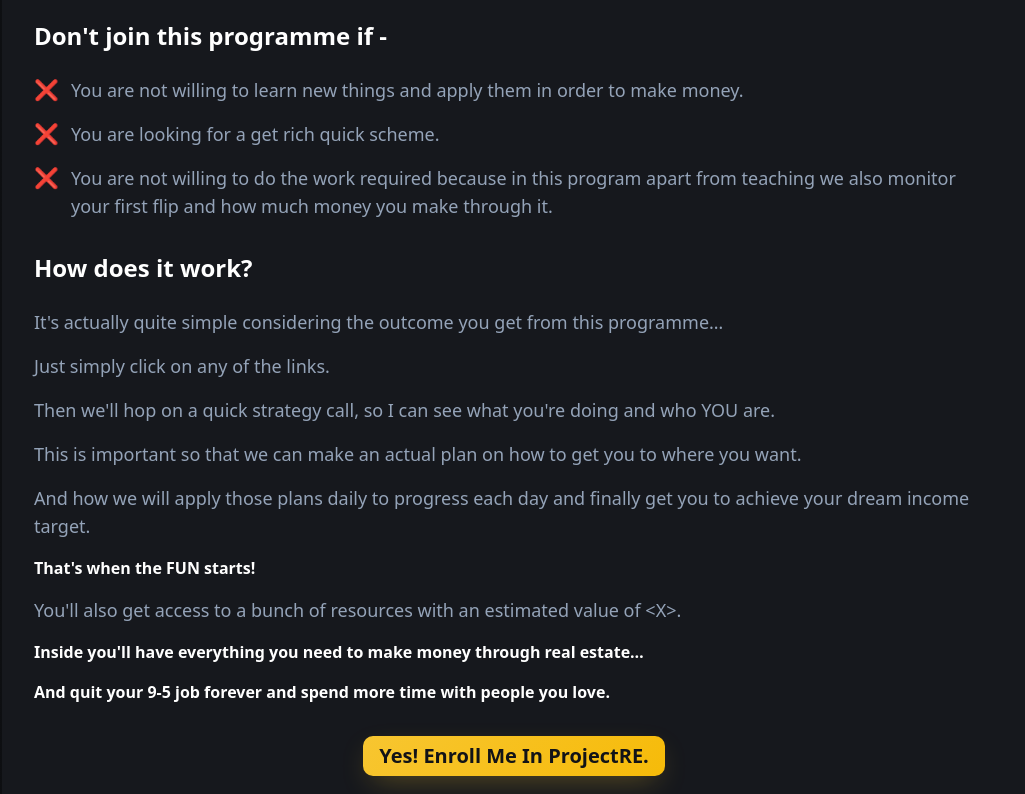
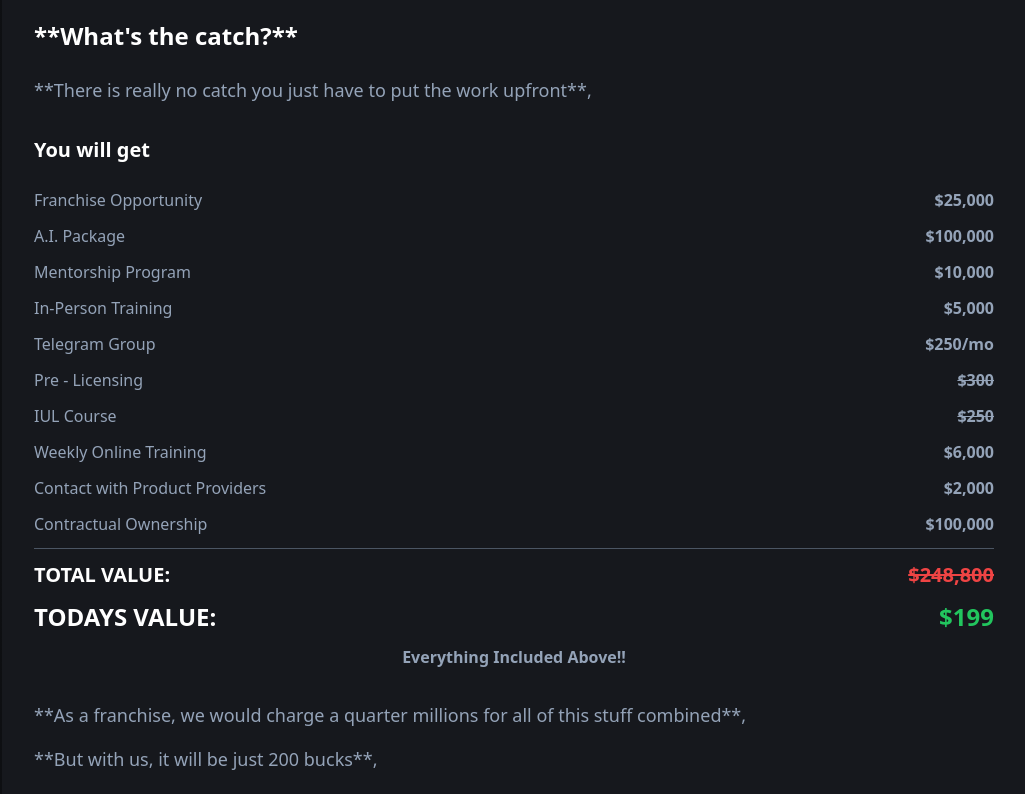
Before and after one commit to AnantGH/sales-page-clone-studio, a React (Vite) app: page / in a window 1280 px wide. Shown: the part 6800-7594 px from the top of the page, without its empty margins (126-1151 px from the left). Built offline with nearby package versions, Linux system fonts and the light colour scheme.

Commit message:
Update QualificationSection with pricing and final CTA
cgen-4495c1da6a4b44688f6cd5356c631818

```diff
--- a/src/components/QualificationSection.tsx
+++ b/src/components/QualificationSection.tsx
@@ -4,75 +4,117 @@ const QualificationSection = () => {
   return (
     <div className="px-4 md:px-8 lg:px-16 py-12 text-white">
       <div className="bg-card rounded-lg p-8">
-        <h2 className="text-2xl font-bold text-white mb-6">Don't join this programme if -</h2>
-
-        <div className="space-y-4 mb-8">
-          <div className="flex items-start gap-3">
-            <span className="text-red-500 text-xl font-bold">❌</span>
-            <p className="text-muted-foreground text-lg">You are not willing to learn new things and apply them in order to make money.</p>
-          </div>
-
-          <div className="flex items-start gap-3">
-            <span className="text-red-500 text-xl font-bold">❌</span>
-            <p className="text-muted-foreground text-lg">You are looking for a get rich quick scheme.</p>
-          </div>
-
-          <div className="flex items-start gap-3">
-            <span className="text-red-500 text-xl font-bold">❌</span>
-            <p className="text-muted-foreground text-lg">You are not willing to do the work required because in this program apart from teaching we also monitor your first flip and how much money you make through it.</p>
-          </div>
-        </div>
-
-        <h2 className="text-2xl font-bold text-white mb-6">How does it work?</h2>
+        <h2 className="text-2xl font-bold text-white mb-6">**What's the catch?**</h2>
 
         <div className="space-y-4 mb-8">
           <p className="text-muted-foreground text-lg">
-            It's actually quite simple considering the outcome you get from this programme…
+            **There is really no catch you just have to put the work upfront**,
+          </p>
+        </div>
+
+        <h3 className="text-xl font-bold text-white mb-6">You will get</h3>
+
+        <div className="space-y-3 mb-8 text-muted-foreground">
+          <div className="flex justify-between">
+            <span>Franchise Opportunity</span>
+            <span className="font-bold">$25,000</span>
+          </div>
+          <div className="flex justify-between">
+            <span>A.I. Package</span>
+            <span className="font-bold">$100,000</span>
+          </div>
+          <div className="flex justify-between">
+            <span>Mentorship Program</span>
+            <span className="font-bold">$10,000</span>
+          </div>
+          <div className="flex justify-between">
+            <span>In-Person Training</span>
+            <span className="font-bold">$5,000</span>
+          </div>
+          <div className="flex justify-between">
+            <span>Telegram Group</span>
+            <span className="font-bold">$250/mo</span>
+          </div>
+          <div className="flex justify-between">
+            <span>Pre - Licensing</span>
+            <span className="font-bold line-through">$300</span>
+          </div>
+          <div className="flex justify-between">
+            <span>IUL Course</span>
+            <span className="font-bold line-through">$250</span>
+          </div>
+          <div className="flex justify-between">
+            <span>Weekly Online Training</span>
+            <span className="font-bold">$6,000</span>
+          </div>
+          <div className="flex justify-between">
+            <span>Contact with Product Providers</span>
+            <span className="font-bold">$2,000</span>
+          </div>
+          <div className="flex justify-between">
+            <span>Contractual Ownership</span>
+            <span className="font-bold">$100,000</span>
+          </div>
+
+          <hr className="border-gray-600 my-4" />
+
+          <div className="flex justify-between text-xl">
+            <span className="font-bold text-white">TOTAL VALUE:</span>
+            <span className="font-bold text-red-500 line-through">$248,800</span>
+          </div>
+          <div className="flex justify-between text-2xl">
+            <span className="font-bold text-white">TODAYS VALUE:</span>
+            <span className="font-bold text-green-500">$199</span>
+          </div>
+          <p className="text-center font-bold">Everything Included Above!!</p>
+        </div>
+
+        <div className="space-y-4 mb-8">
+          <p className="text-muted-foreground text-lg">
+            **As a franchise, we would charge a quarter millions for all of this stuff combined**,
           </p>
 
           <p className="text-muted-foreground text-lg">
-            Just simply click on any of the links.
+            **But with us, it will be just 200 bucks**,
           </p>
 
           <p className="text-muted-foreground text-lg">
-            Then we'll hop on a quick strategy call, so I can see what you're doing and who YOU are.
+            **Along with the registration of your brokerages and licensing material**.
           </p>
 
           <p className="text-muted-foreground text-lg">
-            This is important so that we can make an actual plan on how to get you to where you want.
+            **You literally don't have to do anything apart from just clicking the link below**.
           </p>
 
           <p className="text-muted-foreground text-lg">
-            And how we will apply those plans daily to progress each day and finally get you to achieve your dream income target.
-          </p>
-
-          <p className="font-bold text-white">
-            That's when the FUN starts!
+            **There we will set a time for you and me to chat face-to-face**,
           </p>
 
           <p className="text-muted-foreground text-lg">
-            You'll also get access to a bunch of resources with an estimated value of &lt;X&gt;.
-          </p>
-
-          <p className="font-bold text-white">
-            Inside you'll have everything you need to make money through real estate…
-          </p>
-
-          <p className="font-bold text-white">
-            And quit your 9-5 job forever and spend more time with people you love.
+            **Then we will get you started on your journey to earning passive income with your Faceless Insurance Company**.
           </p>
         </div>
 
+        <div className="text-center mb-8">
+          <Button variant="cta-large" className="mb-6">
+            I am Ready. Take me in.
+          </Button>
+        </div>
+
+        <h2 className="text-2xl font-bold text-white mb-6 text-center">Testimonials</h2>
+
+        <div className="text-center mb-8">
+          <Button variant="cta-large" className="mb-6">
+            Yes! I Want Similar Results. Take Me in Already.
+          </Button>
+        </div>
+
         <div className="text-center">
-          <Button variant="cta-large" className="mb-6">
-            Yes! Enroll Me In ProjectRE.
-          </Button>
-
-          <h3 className="text-xl font-bold text-white">FAQs/Recap</h3>
+          <h3 className="text-xl font-bold text-white mb-6">FAQ's/ Recap</h3>
 
           <div className="mt-6">
             <Button variant="cta-large">
-              Yes! Enroll Me In ProjectRE.
+              Get Started for Just $200 Now.
             </Button>
           </div>
         </div>
```
